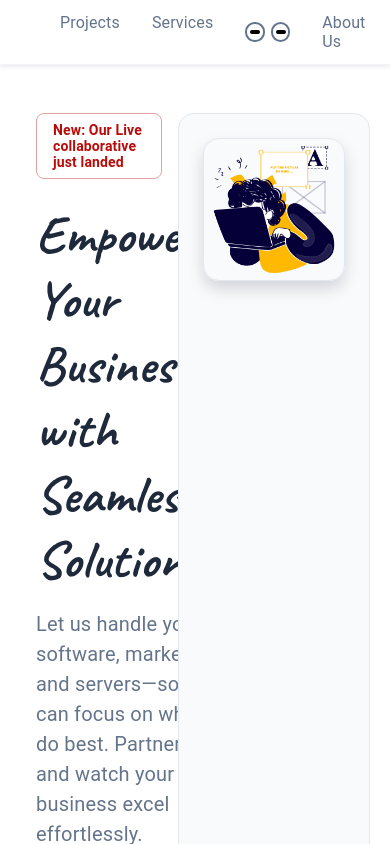
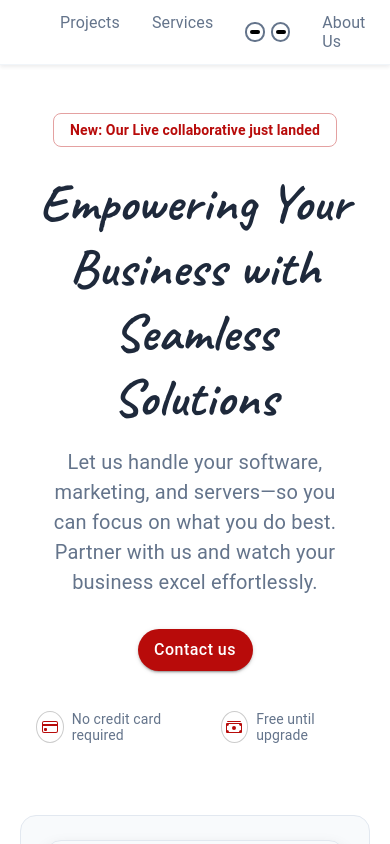
Before and after one commit to devxquadgit/devxquad, a Next.js app in the folder client/: page / in a window 390 px wide. Shown: the top 844 px of the page. Built offline with nearby package versions, Linux system fonts and the light colour scheme.

Commit message:
[Update]: Hero section responsive

```diff
--- a/client/src/layouts/Hero/index.tsx
+++ b/client/src/layouts/Hero/index.tsx
@@ -11,6 +11,11 @@ const StyledDiv = styled.div`
 	width: 100%;
 	display: flex;
 	margin: 3rem 0;
+
+  @media (max-width: 900px) {
+		align-items: center;
+    flex-direction: column;
+  }
 `;
 
 const StyledContent = styled.div`
@@ -20,6 +25,11 @@ const StyledContent = styled.div`
   justify-content: center;
   align-items: flex-start;
   padding: 0 1rem;
+
+	@media (max-width: 900px) {
+		width: 100%;
+    max-width: 720px;
+  }
 `;
 
 const StyledImageMain = styled.div`
@@ -28,6 +38,12 @@ const StyledImageMain = styled.div`
 	padding: 1.5rem;
 	border-radius: 1rem;
 	background-color: #f8fafc;
+
+	@media (max-width: 900px) {
+		margin-top: 2rem;
+		width: 100%;
+    max-width: 680px;
+  }
 `;
 
 const StyledImage = styled.img`
@@ -43,6 +59,10 @@ const StyledBadge = styled.div`
   padding: 0.5rem 1rem;
   border: 1px solid #e4a1a1;
 
+	@media (max-width: 900px) {
+		align-self: center;
+  }
+
   & div p{
     font-weight: 700;
   }
@@ -53,6 +73,10 @@ const StyledHeading = styled.div`
   flex-direction: column;
   gap: 1rem;
   margin-bottom: 2rem;
+
+	@media (max-width: 900px) {
+		text-align: center;
+  }
 `;
 
 const StyledTagDiv = styled.div`
@@ -67,6 +91,13 @@ const StyledTag = styled.div`
 		gap: 8px;
 `;
 
+const ButtonWrapper = styled.div`
+  @media (max-width: 900px) {
+		width: 100%;
+    display: flex;
+    justify-content: center;
+  }
+`;
 
 const index = () => {
 	return (
@@ -93,6 +124,7 @@ const index = () => {
 						color="#64748b"
 					/>
 				</StyledHeading>
+				<ButtonWrapper>
 					<WButton
 						label="Contact us"
 						bgcolor="#b80b0a"
@@ -101,6 +133,7 @@ const index = () => {
 						rounded
 						onClick={() => console.log("Button clicked!")}
 					/>
+				</ButtonWrapper>
 				<StyledTagDiv>
 					<StyledTag>
 						<WTag
```
Lines whose indentation alone changed are shown as unchanged.
